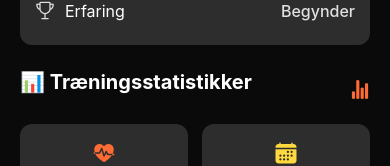
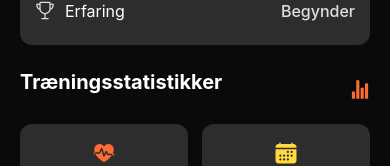
Before and after one commit to Marcusabs/ProgressiveOverloadNew, a React Native app: screen /Profile in a window 390 px wide. Shown: the part 356-522 px from the top of the page. Built offline with nearby package versions, Linux system fonts and the light colour scheme.

Commit message:
Remove emojis from ProfileScreen statistics sections

```diff
--- a/src/screens/ProfileScreen.tsx
+++ b/src/screens/ProfileScreen.tsx
@@ -406,7 +406,7 @@ export default function ProfileScreen() {
         {/* Training Statistics */}
         <View style={styles.section}>
           <View style={styles.sectionHeader}>
-            <Text style={[styles.sectionTitle, { color: theme.colors.text }]}>📊 Træningsstatistikker</Text>
+            <Text style={[styles.sectionTitle, { color: theme.colors.text }]}>Træningsstatistikker</Text>
             <TouchableOpacity onPress={() => setShowStatsModal(true)}>
               <Ionicons name="stats-chart" size={20} color={theme.colors.primary} />
             </TouchableOpacity>
@@ -676,7 +676,7 @@ export default function ProfileScreen() {
         >
           <View style={[styles.modalOverlay, { backgroundColor: theme.colors.overlay }]}>
             <View style={[styles.modalContent, { backgroundColor: theme.colors.surface }]}>
-              <Text style={[styles.modalTitle, { color: theme.colors.text }]}>📊 Detaljerede Statistikker</Text>
+              <Text style={[styles.modalTitle, { color: theme.colors.text }]}>Detaljerede Statistikker</Text>
 
               <View style={styles.statsModalContent}>
                 <View style={styles.statRow}>
```
